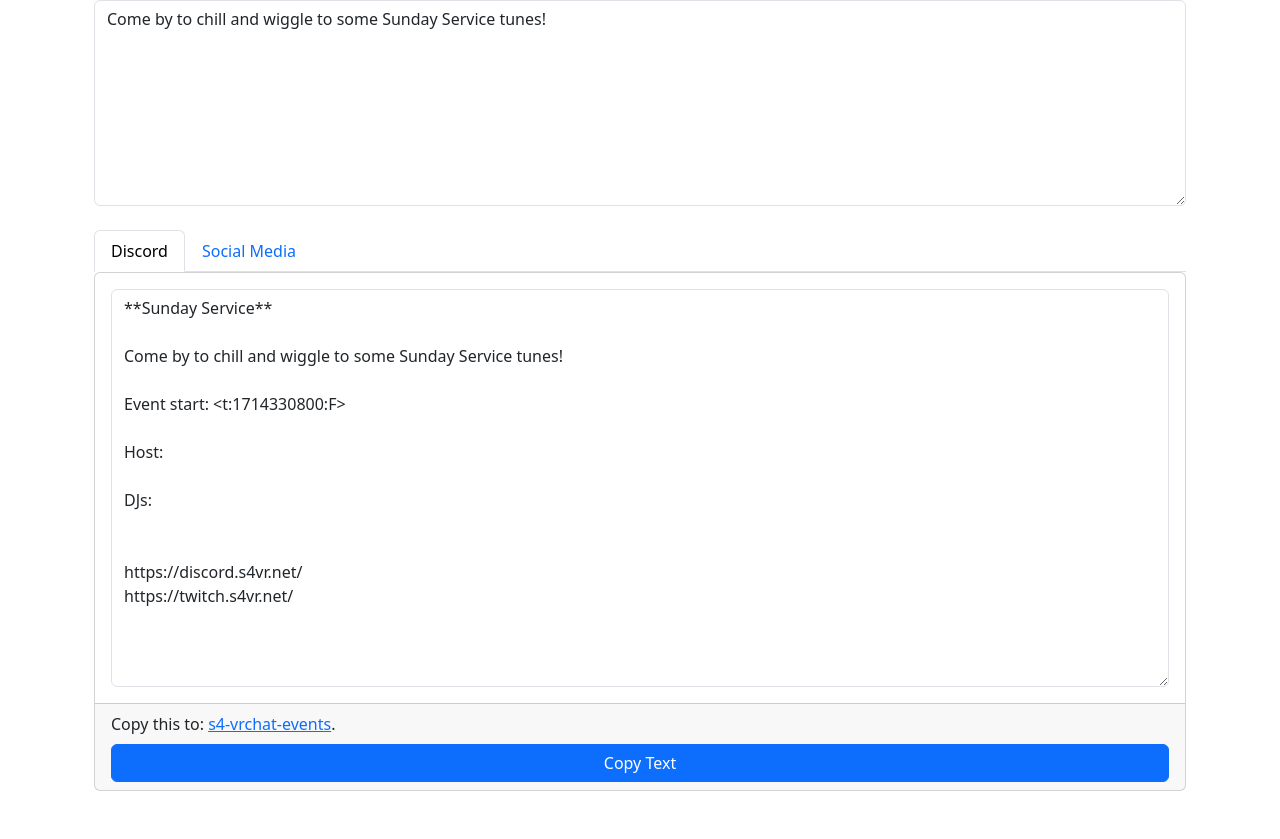
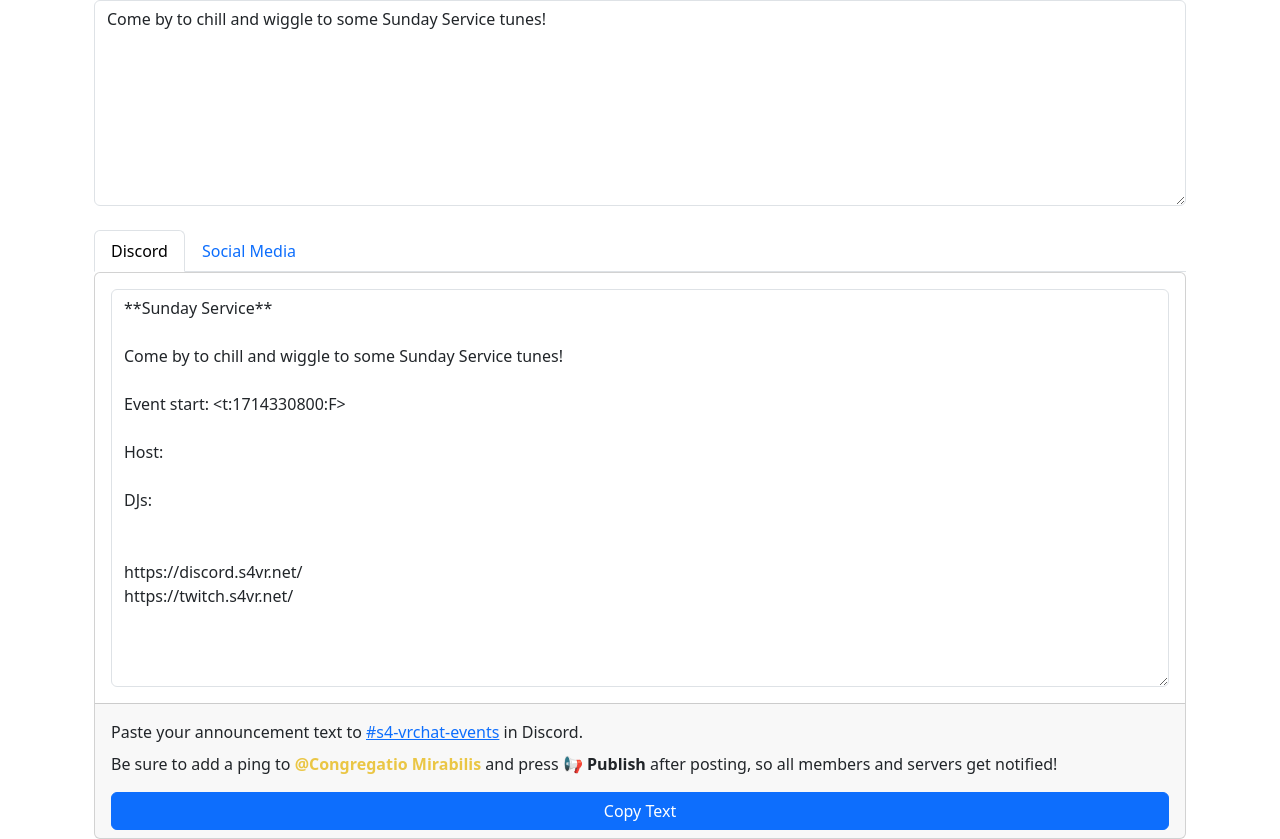
Before and after one commit to SundayServiceVR/sunday-service-vr, a React (Create React App) app in the folder webapp/: page /events/1/announcements in a window 1280 px wide. Shown: the part 321-1160 px from the top of the page. Before the commit the page ends 1112 px from the top, so only its background shows below. Built offline with nearby package versions, Linux system fonts and the light colour scheme; no server answers; the database is empty; sample sign-in values are in the browser's storage.

Commit message:
Restructured footer instructions to pass component from parent

```diff
--- a/webapp/src/features/event/EventAnnouncements.tsx
+++ b/webapp/src/features/event/EventAnnouncements.tsx
@@ -9,6 +9,17 @@ const EventAnnouncements = () => {
 
     const discordMessage = getDiscordMessage(eventScratchpad);
     const twitterMessage = getTwitterMessage(eventScratchpad);
+
+    const discordFooterInstructions = <>
+        <p className="mb-0 mt-2">Paste your announcement text to <a target="_blank"
+                rel="noopener noreferrer"
+                href="https://discord.com/channels/1004489038159413248/1004489042890588165">
+                    #s4-vrchat-events
+            </a> in Discord.
+        </p>
+        <p className="mb-2 ">Be sure to add a ping to <span style={{color: "#eac645"}}><strong>@Congregatio Mirabilis</strong></span> and press <strong>📢 Publish</strong> after posting, so all members and servers get notified!</p>
+    </>
+    const twitterFooterInstructions = <p className="my-2">Paste this text to Twitter and Bluesky.</p>
 
     return <section>
         <h1 className="display-5">Announcements</h1>
@@ -31,13 +42,14 @@ const EventAnnouncements = () => {
             <Tab eventKey="discord" title="Discord">
                 <EventPasteCard
                 message={discordMessage}
-                destinationText="s4-vrchat-events"
-                destinationLink="https://discord.com/channels/1004489038159413248/1004489042890588165"/>
+                footerInstructions={discordFooterInstructions}
+                />
             </Tab>
             <Tab eventKey="twitter" title="Social Media">
                 <EventPasteCard
                 message={twitterMessage}
-                destinationText="Twitter and Bluesky"/>
+                footerInstructions={twitterFooterInstructions}
+                />
             </Tab>
         </Tabs>
     </section>
--- a/webapp/src/features/event/EventPasteCard.tsx
+++ b/webapp/src/features/event/EventPasteCard.tsx
@@ -2,33 +2,16 @@ import { Button, Card, CardBody, CardFooter, Form } from "react-bootstrap";
 
 type Props = {
     message : string,
-    destinationText?: string,
-    destinationLink?: string
+    footerInstructions? : React.ReactNode
 };
 
-const EventPasteCard = ({message, destinationText, destinationLink}: Props) => {
+const EventPasteCard = ({message, footerInstructions /* destinationText, destinationLink*/}: Props) => {
     return <Card>
         <CardBody>
             <Form.Control as="textarea" value={message} rows={16} readOnly className="has-fixed-size" />
         </CardBody>
         <CardFooter className="d-grid gap-2">
-            {
-            destinationText ?
-                (
-                    <p className="mb-0 ">
-                        {destinationLink ?
-                            <>Copy this to: <a target="_blank"
-                                                rel="noopener noreferrer"
-                                                href={destinationLink}>
-                                                    {destinationText}
-                                            </a>.
-                            </>
-                            : <>Copy this to {destinationText}.</>
-                        }
-                    </p>
-                )
-                : ""
-            }
+        { footerInstructions ? footerInstructions : "" }
         <Button color={"primary"} onClick={() => { navigator.clipboard.writeText(message); }}>Copy Text</Button>
         </CardFooter>
     </Card>;
```
